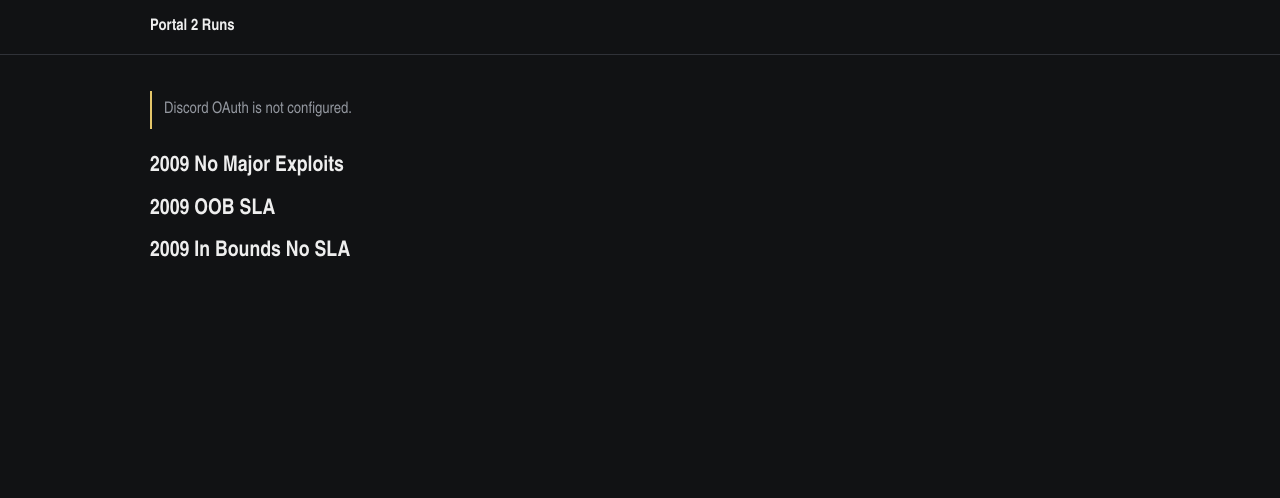
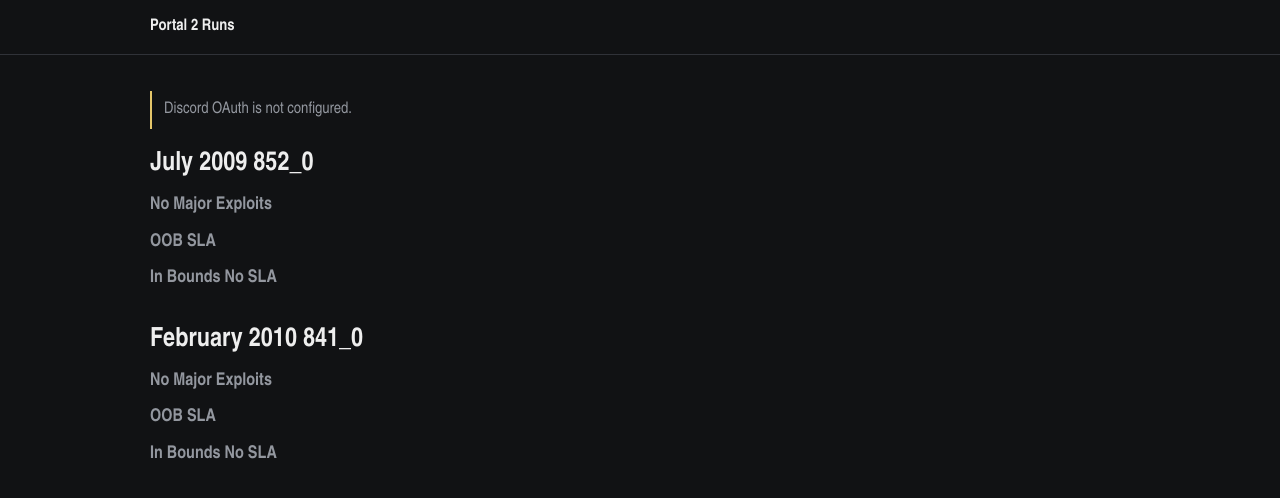
Before and after one commit to luxploit/portal2-beta-leaderboard, a FastAPI app: page / in a window 1280 px wide. Shown: the top 498 px of the page. Run offline with FastAPI, Linux system fonts and the light colour scheme; some web fonts are replaced.

Commit message:
rules n stuff

```diff
--- a/app/main.py
+++ b/app/main.py
@@ -4,10 +4,12 @@
 from datetime import datetime
 from pathlib import Path
 
+import markdown
 from fastapi import Depends, FastAPI, Form, HTTPException, Request, status
 from fastapi.responses import HTMLResponse, RedirectResponse
 from fastapi.staticfiles import StaticFiles
 from fastapi.templating import Jinja2Templates
+from markupsafe import Markup
 from sqlalchemy import select
 from sqlalchemy.orm import Session, joinedload
 from starlette.middleware.sessions import SessionMiddleware
@@ -26,30 +28,79 @@
 from .utils import format_time, ordinal, parse_time_to_ms, validate_video_url
 
 BASE_DIR = Path(__file__).resolve().parent
-CATEGORY_SEED = [
-    ("2009-no-major-exploits", "2009 No Major Exploits", "", 1),
-    ("2009-oob-sla", "2009 OOB SLA", "", 2),
-    ("2009-in-bounds-no-sla", "2009 In Bounds No SLA", "", 3),
+RULES_DIR = BASE_DIR.parent / "rules"
+
+BUILD_SEED = [
+    {
+        "slug": "july-2009-852-0",
+        "name": "July 2009",
+        "version": "852_0",
+        "categories": [
+            {
+                "slug": "2009-no-major-exploits",
+                "name": "No Major Exploits",
+                "description": "",
+                "rules_file": "rules/july-2009-852-0/no-major-exploits.md",
+            },
+            {
+                "slug": "2009-oob-sla",
+                "name": "OOB SLA",
+                "description": "",
+                "rules_file": "rules/july-2009-852-0/oob-sla.md",
+            },
+            {
+                "slug": "2009-in-bounds-no-sla",
+                "name": "In Bounds No SLA",
+                "description": "",
+                "rules_file": "rules/july-2009-852-0/in-bounds-no-sla.md",
+            },
+        ],
+    },
+    {
+        "slug": "february-2010-841-0",
+        "name": "February 2010",
+        "version": "841_0",
+        "categories": [
+            {
+                "slug": "2010-no-major-exploits",
+                "name": "No Major Exploits",
+                "description": "",
+                "rules_file": "rules/february-2010-841-0/no-major-exploits.md",
+            },
+            {
+                "slug": "2010-oob-sla",
+                "name": "OOB SLA",
+                "description": "",
+                "rules_file": "rules/february-2010-841-0/oob-sla.md",
+            },
+            {
+                "slug": "2010-in-bounds-no-sla",
+                "name": "In Bounds No SLA",
+                "description": "",
+                "rules_file": "rules/february-2010-841-0/in-bounds-no-sla.md",
+            },
+        ],
+    },
 ]
 
 
 def seed_categories() -> None:
     with SessionLocal() as db:
-        for slug, name, description, order in CATEGORY_SEED:
-            category = db.scalar(select(Category).where(Category.slug == slug))
-            if category is None:
-                db.add(
-                    Category(
-                        slug=slug,
-                        name=name,
-                        description=description,
-                        display_order=order,
-                    )
-                )
-            else:
-                category.name = name
-                category.description = description
-                category.display_order = order
+        for build_order, build in enumerate(BUILD_SEED, start=1):
+            build_label = f'{build["name"]} {build["version"]}'
+            for category_order, seed in enumerate(build["categories"], start=1):
+                category = db.scalar(select(Category).where(Category.slug == seed["slug"]))
+                if category is None:
+                    category = Category(slug=seed["slug"])
+                    db.add(category)
+                category.name = f'{build_label} - {seed["name"]}'
+                category.short_name = seed["name"]
+                category.description = seed.get("description", "")
+                category.display_order = category_order
+                category.build_slug = build["slug"]
+                category.build_name = build_label
+                category.build_order = build_order
+                category.rules_file = seed["rules_file"]
         db.commit()
 
 
@@ -187,10 +238,22 @@
 
 @app.get("/", response_class=HTMLResponse)
 def home(request: Request, db: Session = Depends(get_db)):
-    categories = db.scalars(select(Category).order_by(Category.display_order)).all()
+    categories = db.scalars(
+        select(Category).order_by(Category.build_order, Category.display_order)
+    ).all()
+    builds = []
+    for build in BUILD_SEED:
+        build_categories = [category for category in categories if category.build_slug == build["slug"]]
+        builds.append(
+            {
+                **build,
+                "label": f'{build["name"]} {build["version"]}',
+                "categories": build_categories,
+            }
+        )
     return render_template(
         "home.html",
-        template_context(request, db, categories=categories),
+        template_context(request, db, builds=builds),
     )
 
 
@@ -203,6 +266,29 @@
     return render_template(
         "category.html",
         template_context(request, db, category=category, runs=runs),
+    )
+
+
+@app.get("/category/{slug}/rules", response_class=HTMLResponse)
+def category_rules(slug: str, request: Request, db: Session = Depends(get_db)):
+    category = db.scalar(select(Category).where(Category.slug == slug))
+    if category is None:
+        raise HTTPException(status_code=404, detail="Category not found.")
+
+    rules_path = (BASE_DIR.parent / category.rules_file).resolve()
+    rules_root = RULES_DIR.resolve()
+    if rules_root not in rules_path.parents or not rules_path.is_file():
+        raise HTTPException(status_code=404, detail="Rules not found.")
+
+    rules_html = Markup(
+        markdown.markdown(
+            rules_path.read_text(encoding="utf-8"),
+            extensions=["extra", "sane_lists"],
+        )
+    )
+    return render_template(
+        "category_rules.html",
+        template_context(request, db, category=category, rules_html=rules_html),
     )
 
 
@@ -243,7 +329,9 @@
 @app.get("/submit", response_class=HTMLResponse)
 def submit_form(request: Request, db: Session = Depends(get_db)):
     require_user(request, db)
-    categories = db.scalars(select(Category).order_by(Category.display_order)).all()
+    categories = db.scalars(
+        select(Category).order_by(Category.build_order, Category.display_order)
+    ).all()
     return render_template(
         "submit.html",
         template_context(request, db, categories=categories, values={}, errors=[]),
@@ -262,7 +350,9 @@
 ):
     user = require_user(request, db)
     verify_csrf(request, csrf_token)
-    categories = db.scalars(select(Category).order_by(Category.display_order)).all()
+    categories = db.scalars(
+        select(Category).order_by(Category.build_order, Category.display_order)
+    ).all()
     category = db.get(Category, category_id)
     errors: list[str] = []
 
--- a/app/static/styles.css
+++ b/app/static/styles.css
@@ -179,6 +179,51 @@
   gap: 12px;
 }
 
+.build-list {
+  display: grid;
+  gap: 36px;
+}
+
+.build-group h2 {
+  margin-bottom: 14px;
+  color: var(--text);
+  font-size: 1.65rem;
+}
+
+.build-group .category-list a {
+  color: var(--muted);
+  font-size: 1.1rem;
+  font-weight: 600;
+}
+
+.build-group .category-list a:hover {
+  color: var(--text);
+}
+
+.eyebrow {
+  margin: 0 0 7px;
+  color: var(--muted);
+  font-size: .9rem;
+}
+
+.rules-content {
+  max-width: 760px;
+}
+
+.rules-content h1,
+.rules-content h2,
+.rules-content h3 {
+  margin: 1.6em 0 .6em;
+}
+
+.rules-content > :first-child {
+  margin-top: 0;
+}
+
+.rules-content code {
+  font-family: ui-monospace, Consolas, monospace;
+}
+
 .category-list a {
   color: var(--text);
   font-size: 1.35rem;
@@ -321,6 +366,20 @@
   border-radius: 3px;
   color: var(--text);
   padding: 8px 9px;
+}
+
+select {
+  color-scheme: dark;
+}
+
+select option,
+select optgroup {
+  background: #181a1e;
+  color: var(--text);
+}
+
+select optgroup {
+  font-weight: 700;
 }
 
 input:focus,
--- a/app/templates/home.html
+++ b/app/templates/home.html
@@ -1,9 +1,16 @@
 {% extends "base.html" %}
 {% block title %}{{ app_name }}{% endblock %}
 {% block content %}
-<nav class="category-list" aria-label="Categories">
-  {% for category in categories %}
-    <a href="/category/{{ category.slug }}">{{ category.name }}</a>
+<div class="build-list">
+  {% for build in builds %}
+  <section class="build-group">
+    <h2>{{ build.label }}</h2>
+    <nav class="category-list" aria-label="{{ build.label }} categories">
+      {% for category in build.categories %}
+        <a href="/category/{{ category.slug }}">{{ category.display_name }}</a>
+      {% endfor %}
+    </nav>
+  </section>
   {% endfor %}
-</nav>
+</div>
 {% endblock %}
--- a/app/templates/moderation.html
+++ b/app/templates/moderation.html
@@ -9,7 +9,7 @@
   <div class="review-main">
     <div>
       <h2>{{ run.time_ms|runtime }}</h2>
-      <p><a href="/runs/{{ run.id }}">#{{ run.id }}</a> · {{ run.category.name }} · {{ run.runner.display_name }}</p>
+      <p><a href="/runs/{{ run.id }}">#{{ run.id }}</a> · {{ run.category.build_name }} · {{ run.category.display_name }} · {{ run.runner.display_name }}</p>
     </div>
     <a href="{{ run.video_url }}" target="_blank" rel="noopener noreferrer">Video</a>
   </div>
--- a/app/templates/my_runs.html
+++ b/app/templates/my_runs.html
@@ -9,7 +9,7 @@
   <tbody>
   {% for run in runs %}
   <tr>
-    <td>{{ run.category.name }}</td>
+    <td>{{ run.category.build_name }} · {{ run.category.display_name }}</td>
     <td class="time"><a href="/runs/{{ run.id }}">{{ run.time_ms|runtime }}</a></td>
     <td><span class="status {{ run.status }}">{{ run.status }}</span></td>
     <td>{{ run.submitted_at.strftime('%Y-%m-%d') }}</td>
--- a/app/templates/run_detail.html
+++ b/app/templates/run_detail.html
@@ -4,12 +4,12 @@
 <div class="run-title">
   <div>
     <h1>{{ run.time_ms|runtime }}</h1>
-    <p>{{ run.category.name }} · {{ run.runner.display_name }}</p>
   </div>
   <span class="status {{ run.status }}">{{ run.status }}</span>
 </div>
 <dl class="details">
-  <div><dt>Category</dt><dd><a href="/category/{{ run.category.slug }}">{{ run.category.name }}</a></dd></div>
+  <div><dt>Build</dt><dd>{{ run.category.build_name }}</dd></div>
+  <div><dt>Category</dt><dd><a href="/category/{{ run.category.slug }}">{{ run.category.display_name }}</a></dd></div>
   <div><dt>Runner</dt><dd>{{ run.runner.display_name }}</dd></div>
   <div><dt>Submitted</dt><dd>{{ run.submitted_at.strftime('%Y-%m-%d %H:%M UTC') }}</dd></div>
   {% if run.reviewed_at %}<div><dt>Reviewed</dt><dd>{{ run.reviewed_at.strftime('%Y-%m-%d %H:%M UTC') }}{% if run.reviewed_by %} by {{ run.reviewed_by.display_name }}{% endif %}</dd></div>{% endif %}
--- a/pyproject.toml
+++ b/pyproject.toml
@@ -12,6 +12,7 @@
     "python-multipart>=0.0.20,<1",
     "itsdangerous>=2.2,<3",
     "python-dotenv>=1.0,<2",
+    "markdown>=3.8,<4",
 ]
 
 [dependency-groups]
```
Also changed, not shown: app/models.py (+9 -0 lines), app/templates/category.html (+5 -2 lines), app/templates/category_rules.html (added, +9 -0 lines), app/templates/submit.html (+6 -1 lines), rules/february-2010-841-0/in-bounds-no-sla.md (added, +1 -0 lines), rules/february-2010-841-0/no-major-exploits.md (added, +1 -0 lines), rules/february-2010-841-0/oob-sla.md (added, +1 -0 lines), rules/july-2009-852-0/in-bounds-no-sla.md (added, +1 -0 lines), rules/july-2009-852-0/no-major-exploits.md (added, +1 -0 lines), rules/july-2009-852-0/oob-sla.md (added, +1 -0 lines), tests/test_routes.py (+22 -3 lines), 1 other file.
